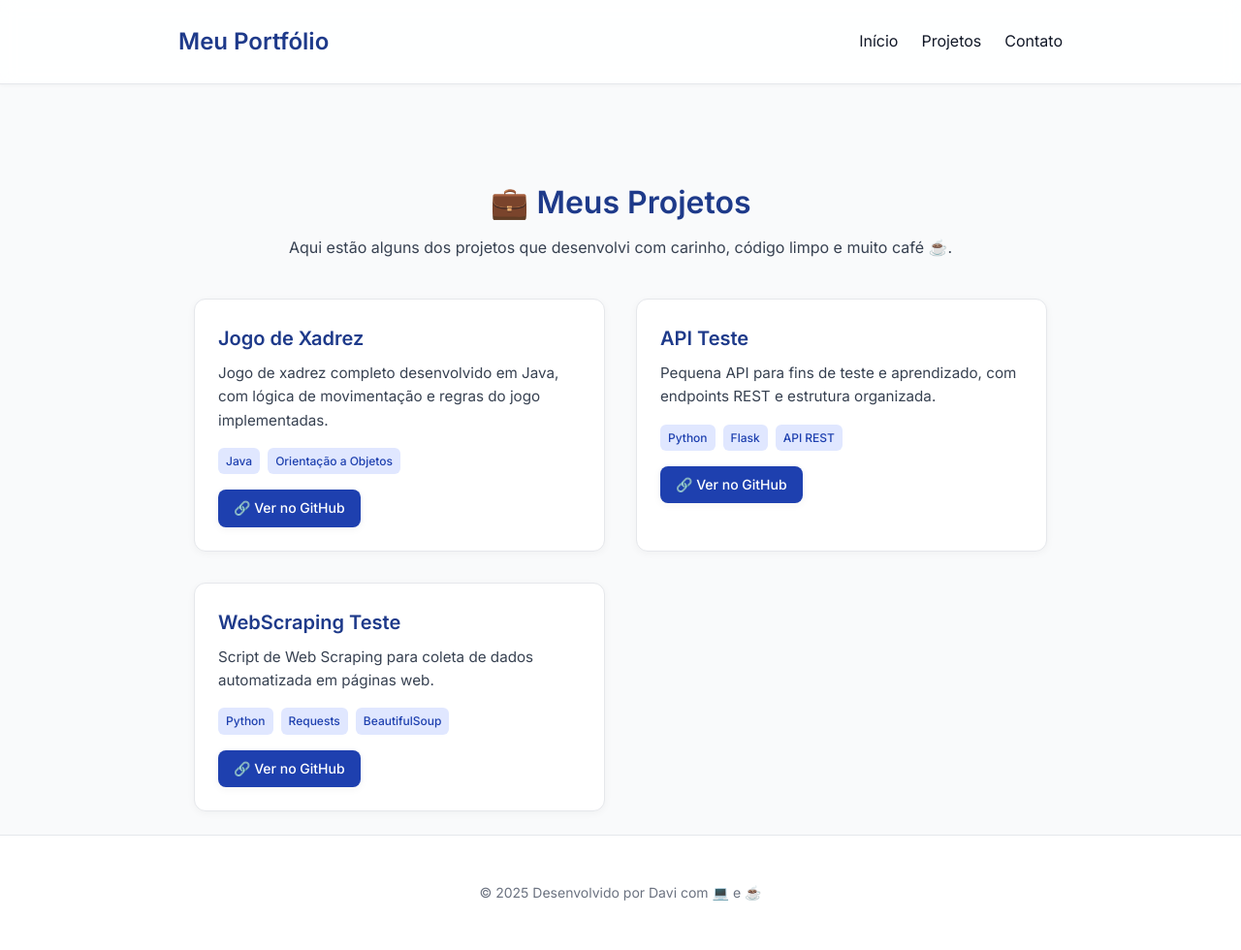
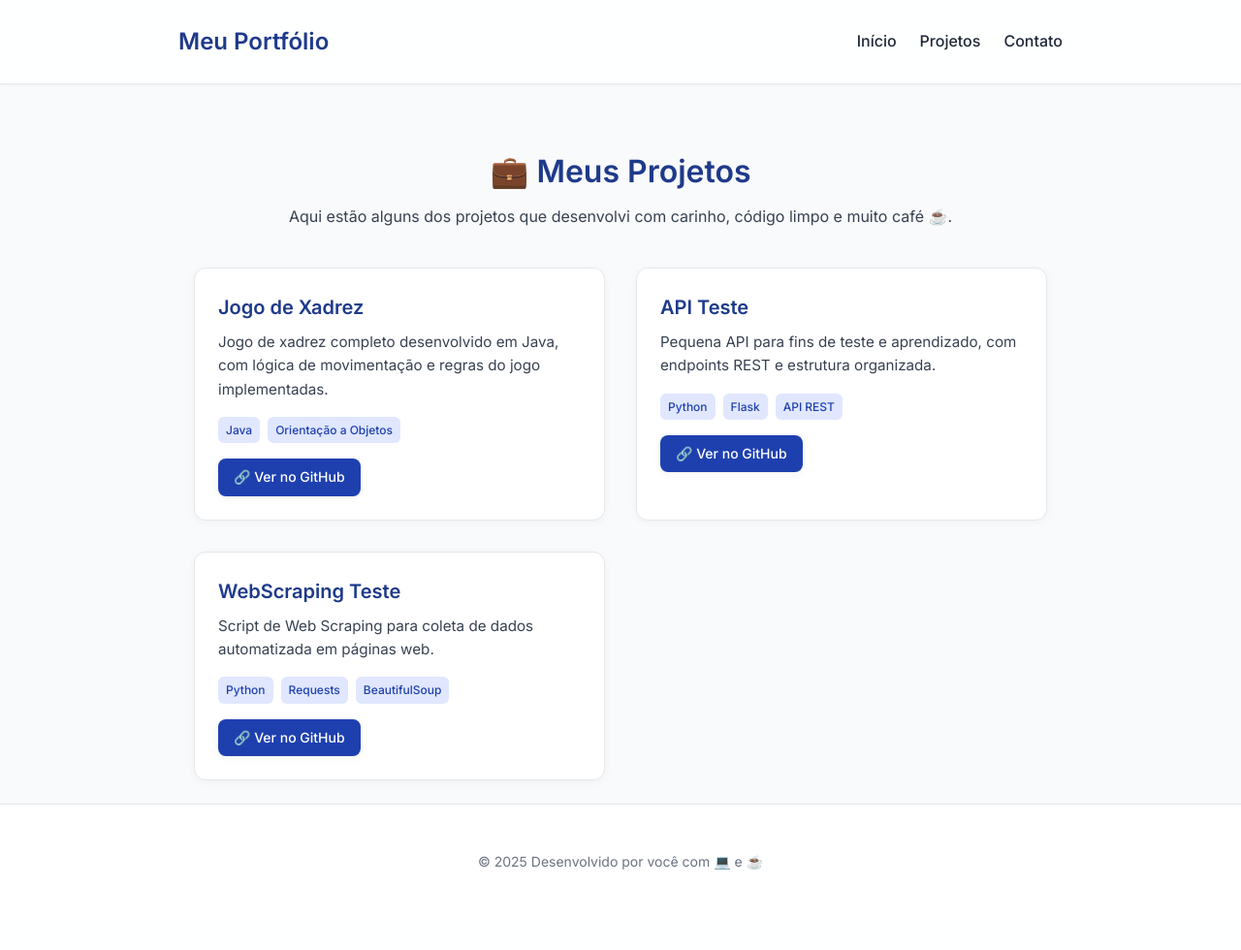
Before and after one commit to DaviiBr/Portifolio-github, a Flask app: page /projetos in a window 1280 px wide. Shown: the whole page at 97% size. After the commit the page ends 897 px from the top, so only its background shows below. Run offline with Flask 3, Linux system fonts and the light colour scheme.

Commit message:
mudança no header

```diff
--- a/static/css/style.css
+++ b/static/css/style.css
@@ -247,7 +247,7 @@ a {
 
 .projetos-section {
   text-align: center;
-  padding-top: 3rem;
+  padding-top: 1rem;
 }
 
 .projetos-title {
--- a/templates/base.html
+++ b/templates/base.html
@@ -10,12 +10,12 @@
 </head>
 <body>
   <header class="topbar">
-        <div class="container header-content">
+    <div class="container">
       <h1 class="logo">Meu Portfólio</h1>
       <nav class="menu">
-                <a href="/">Início</a>
-                <a href="/projetos">Projetos</a>
-                <a href="/contato">Contato</a>
+        <a href="/" class="nav-link">Início</a>
+        <a href="/projetos" class="nav-link">Projetos</a>
+        <a href="/contato" class="nav-link">Contato</a>
       </nav>
     </div>
   </header>
@@ -26,7 +26,7 @@
 
   <footer class="footer">
     <div class="container">
-      <p>© {{ 2025 }} Desenvolvido por Davi com 💻 e ☕</p>
+      <p>© {{ 2025 }} Desenvolvido por você com 💻 e ☕</p>
     </div>
   </footer>
 </body>
```
Lines whose indentation alone changed are shown as unchanged.
